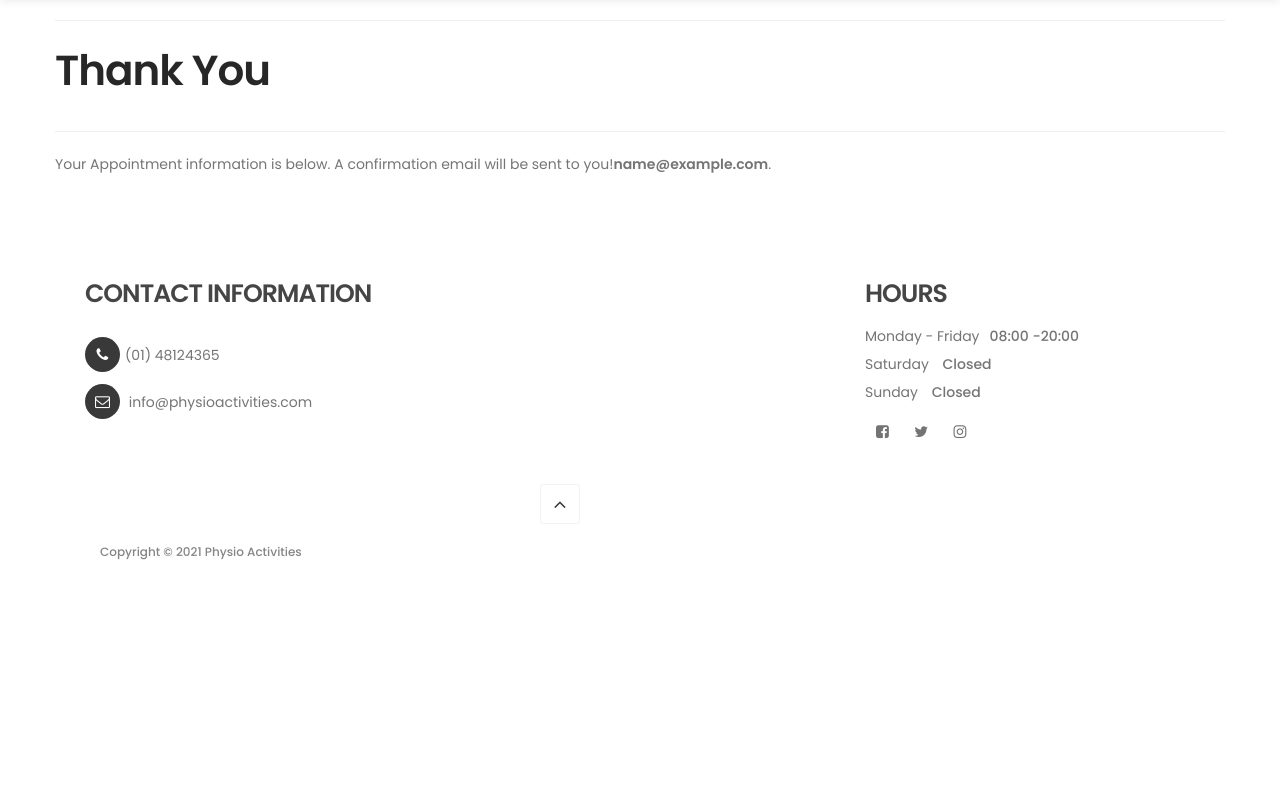
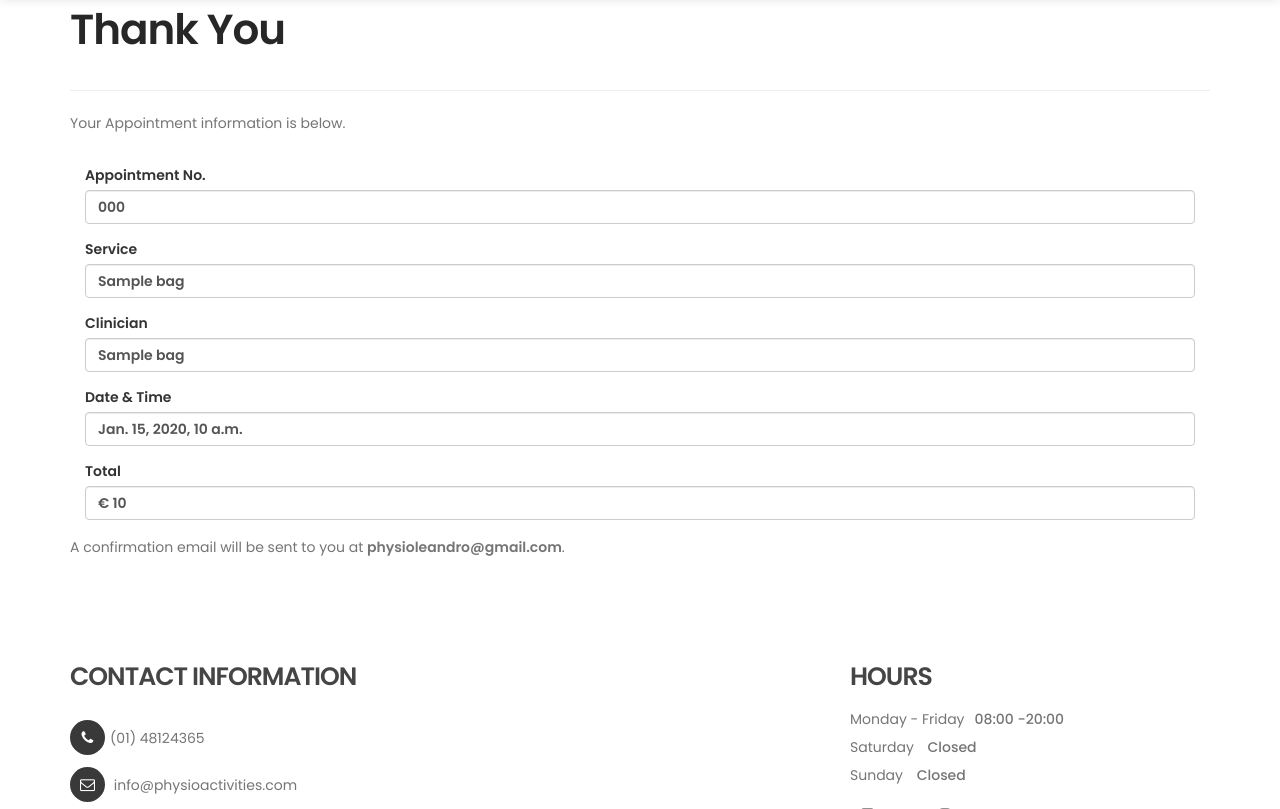
Before and after one commit to Doc-Le/PhysioActivities, a Django app: template bookings/templates/bookings/bookings_success.html in a window 1280 px wide. Shown: the part 115-924 px from the top of the page. Before the commit the page ends 675 px from the top, so only its background shows below. Run offline with Django 4.2, Linux system fonts and the light colour scheme; data comes from the database, SQL or seed files in the repository; tables that the repository leaves empty hold one stand-in row (values such as "Sample post"); the template is opened without the code that fills it: values that come from a table or form of the project are taken from there, most other values are stand-ins (such as "Sample title", 1, 10 or a date in 2020); some libraries are stand-ins or nearby versions.

Commit message:
Create form-group in Bookings_sucess.html

```diff
--- a/bookings/templates/bookings/bookings_success.html
+++ b/bookings/templates/bookings/bookings_success.html
@@ -6,7 +6,7 @@
 {% endblock %}
 
 {% block menu_links %}
-  <li><a href="../" class="smoothScroll"><i class="fa fa-home"></i> Go Back</a></li>
+  <li><a href="../../../" class="smoothScroll"><i class="fa fa-home"></i> Go Back</a></li>
 {% endblock %}
 
 {% block page_header %}
@@ -15,13 +15,49 @@
 {% block content %}
     <div class="overlay"></div>
     <div class="container">
+      <form>
         <div class="row">
-            <div class="col">
-                <hr>
-                <h2 class="logo-font mb-4">Thank You</h2>
-                <hr>
-                <p class="text-black">Your Appointment information is below. A confirmation email will be sent to you!<strong>{{ order.email }}</strong>.</p>
+          <div class="col-md-12">
+            <div class="section-title wow fadeInUp" data-wow-delay="0.4s">
+              <h2>Thank You</h2>
+              <hr>
+              <p class="text-black">Your Appointment information is below.</p>
             </div>
+            <div class="wow fadeInUp" data-wow-delay="0.8s">
+              <div class="col-md-12">
+                <div class="form-group">
+                    <label for="info-service">Appointment No.</label>
+                    <label id="info-service" class="form-control">{{ booking.booking_number }}</label>
+                </div>
+              </div>
+              <div class="col-md-12">
+                <div class="form-group">
+                    <label for="info-service">Service</label>
+                    <label id="info-service" class="form-control">{{ bag.service_name }}</label>
+                </div>
+              </div>
+              <div class="col-md-12">
+                <div class="form-group">
+                    <label for="info-clinician">Clinician</label>
+                    <label id="info-clinician" class="form-control">{{ bag.clinician_full_name }}</label>
+                </div>
+              </div>
+              <div class="col-md-12">
+                <div class="form-group">
+                    <label for="info-datetime">Date & Time</label>
+                    <label id="info-datetime" class="form-control">{{ bag.datetime }}</label>
+                </div>
+              </div>
+              <div class="col-md-12">
+                <div class="form-group">
+                    <label for="total">Total</label>
+                    <label id="total" class="form-control">€ {{ bag.total }}</label>
+                </div>
+              </div>
+              <p>A confirmation email will be sent to you at <strong>{{ profile.user.email }}</strong>.</p>
+            </div>
+          </div>
         </div>
-
+      </form>
+    </div>
 {% endblock %}
```
